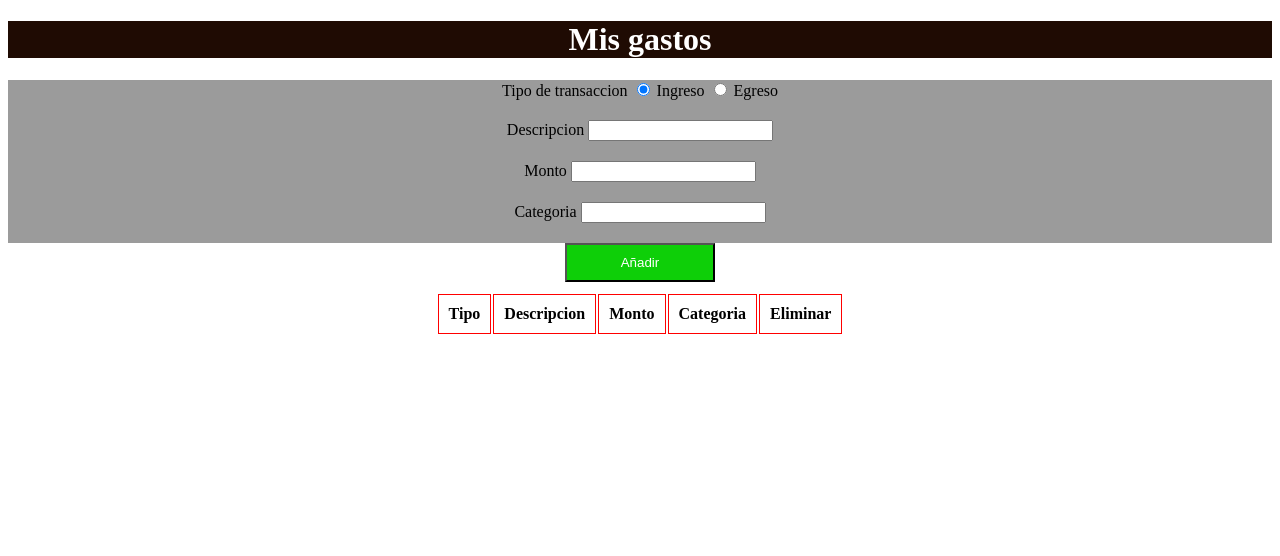
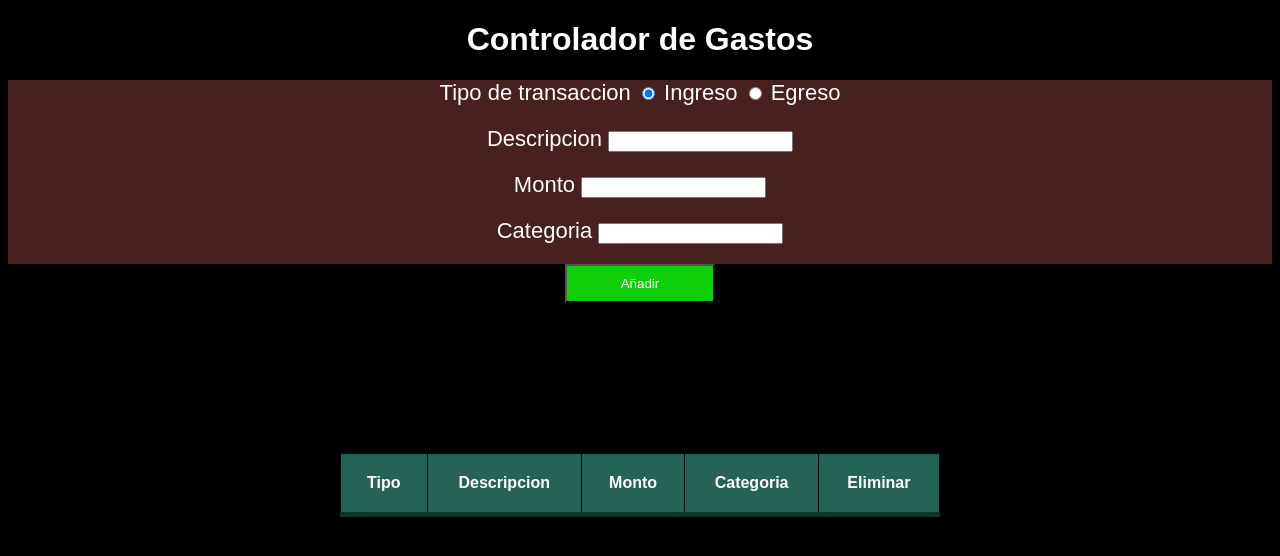
Before and after one commit to JcDieguez/proyecto-final-test.js, a plain HTML site: page index.html in a window 1280 px wide. Drawn offline with nearby package versions, Linux system fonts and the light colour scheme.

Commit message:
fase 1.3

```diff
--- a/css/style.css
+++ b/css/style.css
@@ -1,10 +1,14 @@
-h1{
-    text-align: center;
-    background-color: #1f0b03;
-    color: white;
+body{
+    background-color: #000000;
+    font-family: Arial, Helvetica, sans-serif;
 }
 
 
+
+h1{
+    text-align: center;
+    color: white;
+}
 
 #tipoFormulario{
     text-align: center;
@@ -16,20 +20,41 @@ h1{
     color:white;
     width:150px;
     text-align:center;
+
 }
 
 .tablamenu{
-    background-color: rgb(155, 155, 155);
+    background-color: rgb(73, 32, 32);
     padding-bottom: 20px;
+    color: white;
+    font-size: 22px;
 }
 
 td, th{
     text-align: center;
-    padding: 10px;
-    border: solid red 1px;
+    padding: 20px;
+    border: solid rgb(0, 0, 0) 1px;
 }
 
 .tablalista table{
-    margin: 10px auto;
+    background-color: white;
+    text-align: left;
+    border-collapse: collapse;
+    width: 100%;
+}
 
+.tablalista2{
+    background-color: #246355;
+    border-bottom: solid 5px #0f362d;
+    color: white;
 }
+
+tr:hover td{
+    background-color: #369681;
+    color: white;
+}
+
+#tipoTabla{
+    margin: 150px auto;
+    width: 600px;
+}
--- a/index.html
+++ b/index.html
@@ -15,7 +15,7 @@
 
 <body>
 
-    <h1>Mis gastos</h1>
+    <h1>Controlador de Gastos</h1>
     <form id="tipoFormulario">
         <div class="tablamenu">
             Tipo de transaccion
@@ -50,20 +50,19 @@
     <div class="tablalista">
         <table id="tipoTabla">
             <tr>
-
-                <th>
+                <th class="tablalista2">
                     Tipo
                 </th>
-                <th>
+                <th class="tablalista2">
                     Descripcion
                 </th>
-                <th>
+                <th class="tablalista2">
                     Monto
                 </th>
-                <th>
+                <th class="tablalista2">
                     Categoria
                 </th>
-                <th>
+                <th class="tablalista2">
                     Eliminar
                 </th>
             </tr>
```
